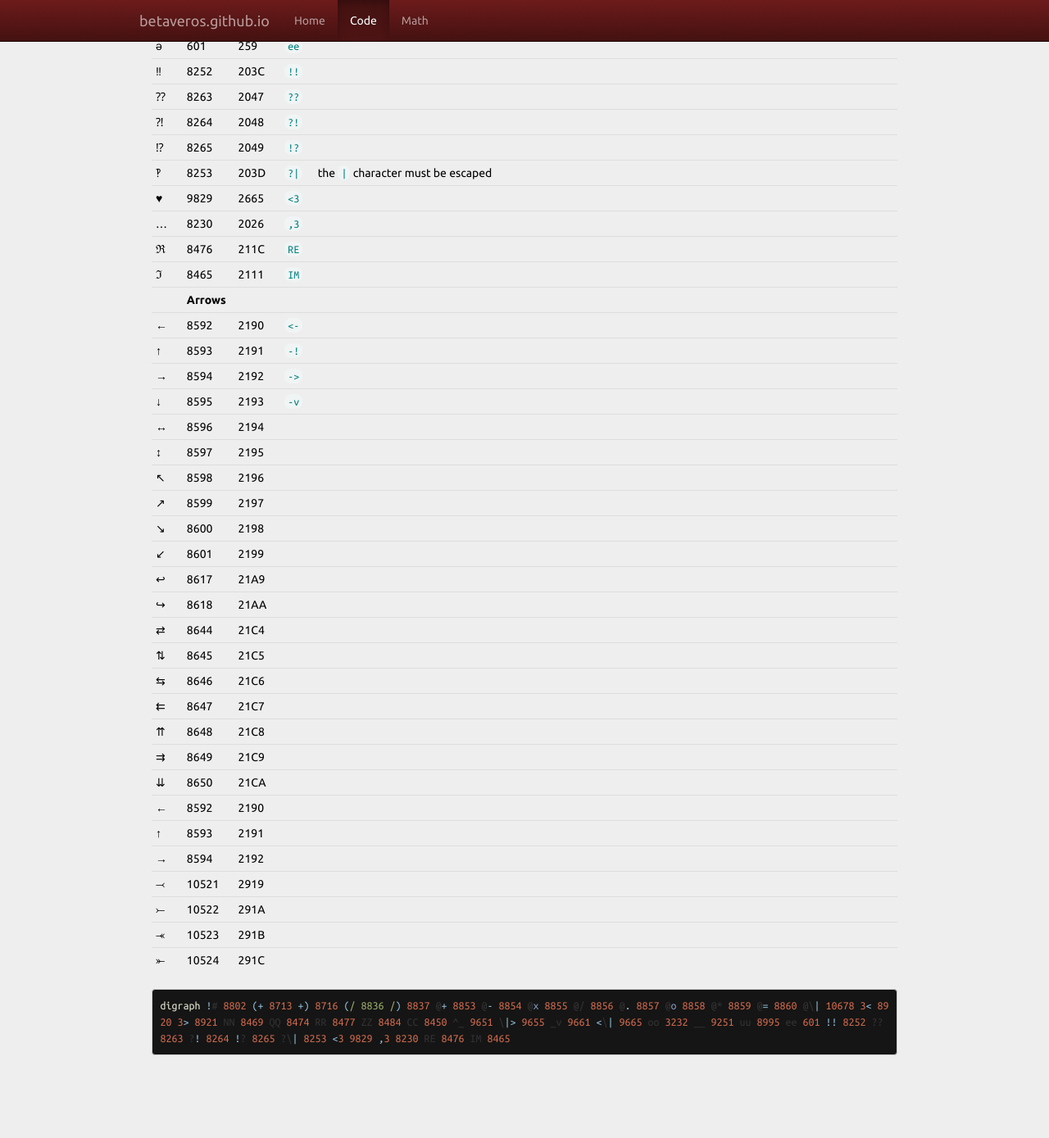
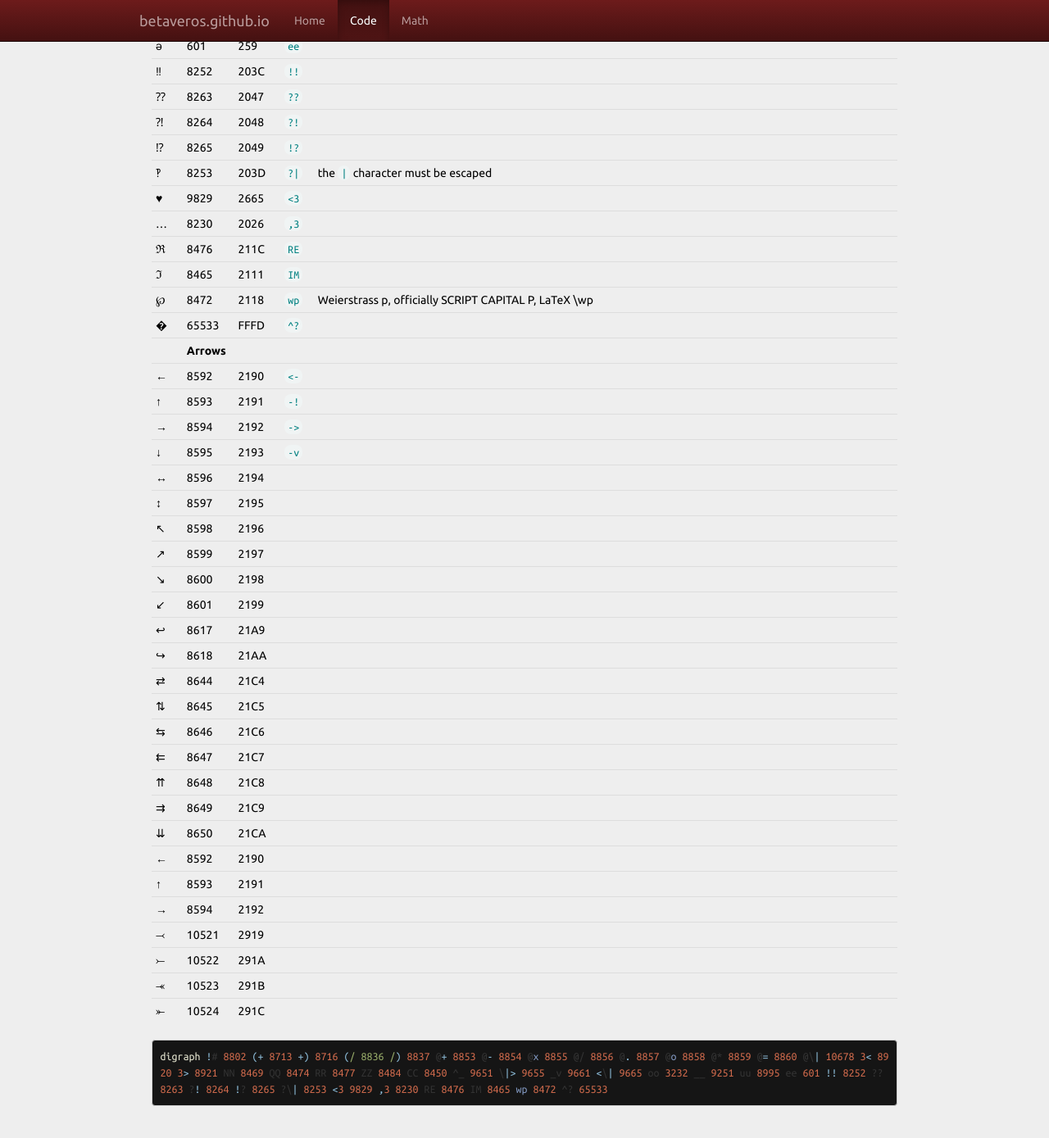
Before and after one commit to betaveros/betaveros.github.io, a Jekyll site: the page built from _posts/2014-04-25-unicode.html, in a window 1280 px wide and 1400 px high, scrolled down 5358 px. Shown: the top 1389 px of the window at 82% size. Built offline with Jekyll 4.4.1, drawn with Linux system fonts in a browser that asks for light colours; before the commit the page ends 6696 px from its top, so only the background shows below that.

Commit message:
Unicode - two more chars & update front matter
+ Weierstrass p
+ Replacement character

```diff
--- a/_posts/2014-04-25-unicode.html
+++ b/_posts/2014-04-25-unicode.html
@@ -184,6 +184,8 @@
 <tr><td>…</td><td>8230</td><td>2026</td><td><code>,3</code></td><td></td></tr>
 <tr><td>ℜ</td><td>8476</td><td>211C</td><td><code>RE</code></td><td></td></tr>
 <tr><td>ℑ</td><td>8465</td><td>2111</td><td><code>IM</code></td><td></td></tr>
+<tr><td>℘</td><td>8472</td><td>2118</td><td><code>wp</code></td><td>Weierstrass p, officially SCRIPT CAPITAL P, LaTeX \wp</td></tr>
+<tr><td>�</td><td>65533</td><td>FFFD</td><td><code>^?</code></td><td></td></tr>
 <tr><td><th colspan='5'>Arrows</th></td></tr>
 <tr><td>←</td><td>8592</td><td>2190</td><td><code>&lt;-</code></td><td></td></tr>
 <tr><td>↑</td><td>8593</td><td>2191</td><td><code>-!</code></td><td></td></tr>
@@ -214,5 +216,5 @@
 </table>
 
 {% highlight vim %}
-digraph !# 8802 (+ 8713 +) 8716 (/ 8836 /) 8837 @+ 8853 @- 8854 @x 8855 @/ 8856 @. 8857 @o 8858 @* 8859 @= 8860 @\| 10678 3< 8920 3> 8921 NN 8469 QQ 8474 RR 8477 ZZ 8484 CC 8450 ^_ 9651 \|> 9655 _v 9661 <\| 9665 oo 3232 __ 9251 uu 8995 ee 601 !! 8252 ?? 8263 ?! 8264 !? 8265 ?\| 8253 <3 9829 ,3 8230 RE 8476 IM 8465
+digraph !# 8802 (+ 8713 +) 8716 (/ 8836 /) 8837 @+ 8853 @- 8854 @x 8855 @/ 8856 @. 8857 @o 8858 @* 8859 @= 8860 @\| 10678 3< 8920 3> 8921 NN 8469 QQ 8474 RR 8477 ZZ 8484 CC 8450 ^_ 9651 \|> 9655 _v 9661 <\| 9665 oo 3232 __ 9251 uu 8995 ee 601 !! 8252 ?? 8263 ?! 8264 !? 8265 ?\| 8253 <3 9829 ,3 8230 RE 8476 IM 8465 wp 8472 ^? 65533
 {% endhighlight %}
--- a/_posts/unicode.txt
+++ b/_posts/unicode.txt
@@ -176,6 +176,8 @@
 …	,3
 ℜ	RE
 ℑ	IM
+℘	wp	Weierstrass p, officially SCRIPT CAPITAL P, LaTeX \wp
+�	^?
 Arrows
 ←	<-
 ↑	-!
```
Also changed, not shown: 1 other file.
